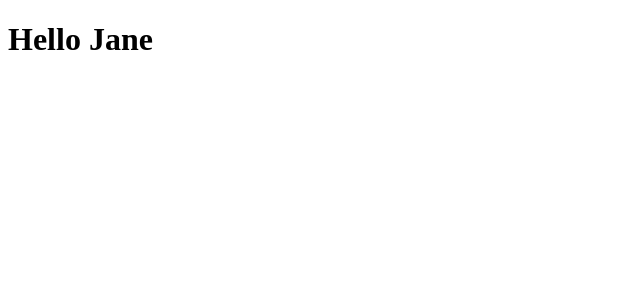
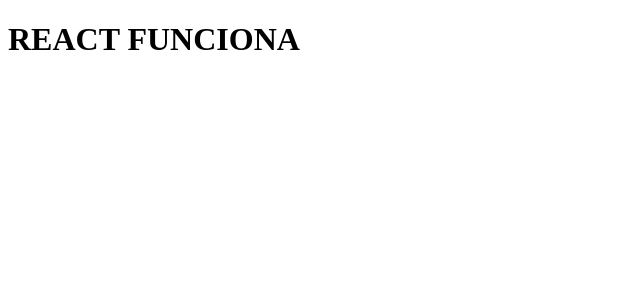
Before and after one commit to MQ-J/ReactMobile, a React app: page / in a window 1280 px wide. Shown: the top 300 px of the page, without its empty margins (0-640 px from the left). Built offline with nearby package versions, Linux system fonts and the light colour scheme.

Commit message:
get off the ;

```diff
--- a/src/App.jsx
+++ b/src/App.jsx
@@ -1,17 +1,3 @@
-
-import React from "react";
-
-class App extends React.Component {
-  render() {
-    const { name } = this.props;
-    return (
-      <>
-        <h1>
-          Hello {name}
-        </h1>
-      </>
-    );
-  }
+export function App() {
+  return <h1>REACT FUNCIONA</h1>
 }
-
-export default App;
--- a/src/index.jsx
+++ b/src/index.jsx
@@ -1,6 +1,7 @@
-import { render } from "react-dom";
-import App from "./App";
+import { render } from "react-dom"
+import { App } from "./App"
 
 
-var mountNode = document.getElementById("root");
-render(<App name="Jane" />, mountNode);
+var root = document.getElementById("root")
+
+render(<App />, root)
```
